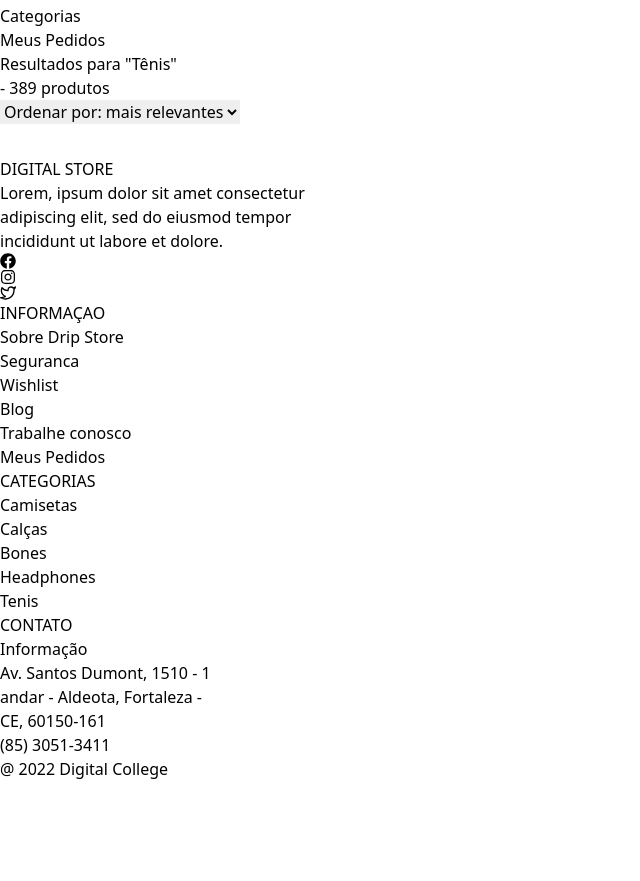
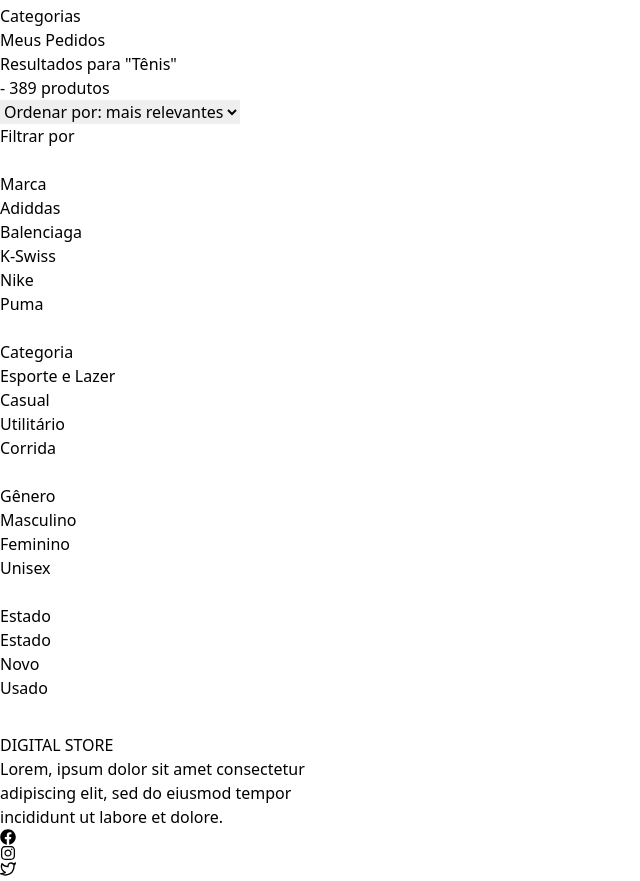
Before and after one commit to Jessi-star/projeto_Final_Front, a React (Vite) app: page /produtos in a window 1280 px wide. Shown: the part 400-1281 px from the top of the page, without its empty margins (0-640 px from the left). Before the commit the page ends 1181 px from the top, so only its background shows below. Built offline with nearby package versions, Linux system fonts and the light colour scheme.

Commit message:
Nomes do Filter

```diff
--- a/src/components/Filter/Index.jsx
+++ b/src/components/Filter/Index.jsx
@@ -88,6 +88,36 @@ export default function Filter() {
 
                     </div>
                 </div>
+                    <div className="">
+
+                        <p className="font-bold flex flex-col pt-7">Filtrar por</p>
+                        <br/>
+                        <div className=" bg-black w-[10%] h-[1px]"></div>
+                        <aside>
+                            <p className="font-bold pt-8">Marca</p>
+                            <p>Adiddas</p>
+                            <p>Balenciaga</p>
+                            <p>K-Swiss</p>
+                            <p>Nike</p>
+                            <p>Puma</p>
+                            <br/>
+                            <p className="font-bold">Categoria</p>
+                            <p>Esporte e Lazer</p>
+                            <p>Casual</p>
+                            <p>Utilitário</p>
+                            <p>Corrida</p>
+                            <br/>
+                            <p className="font-bold">Gênero</p>
+                            <p>Masculino</p>
+                            <p>Feminino</p>
+                            <p>Unisex</p>
+                            <br/>
+                            <p className="font-bold">Estado</p>
+                            <p>Estado</p>
+                            <p>Novo</p>
+                            <p>Usado</p>
+                        </aside>
+                    </div>
             </div>
 
 
```
